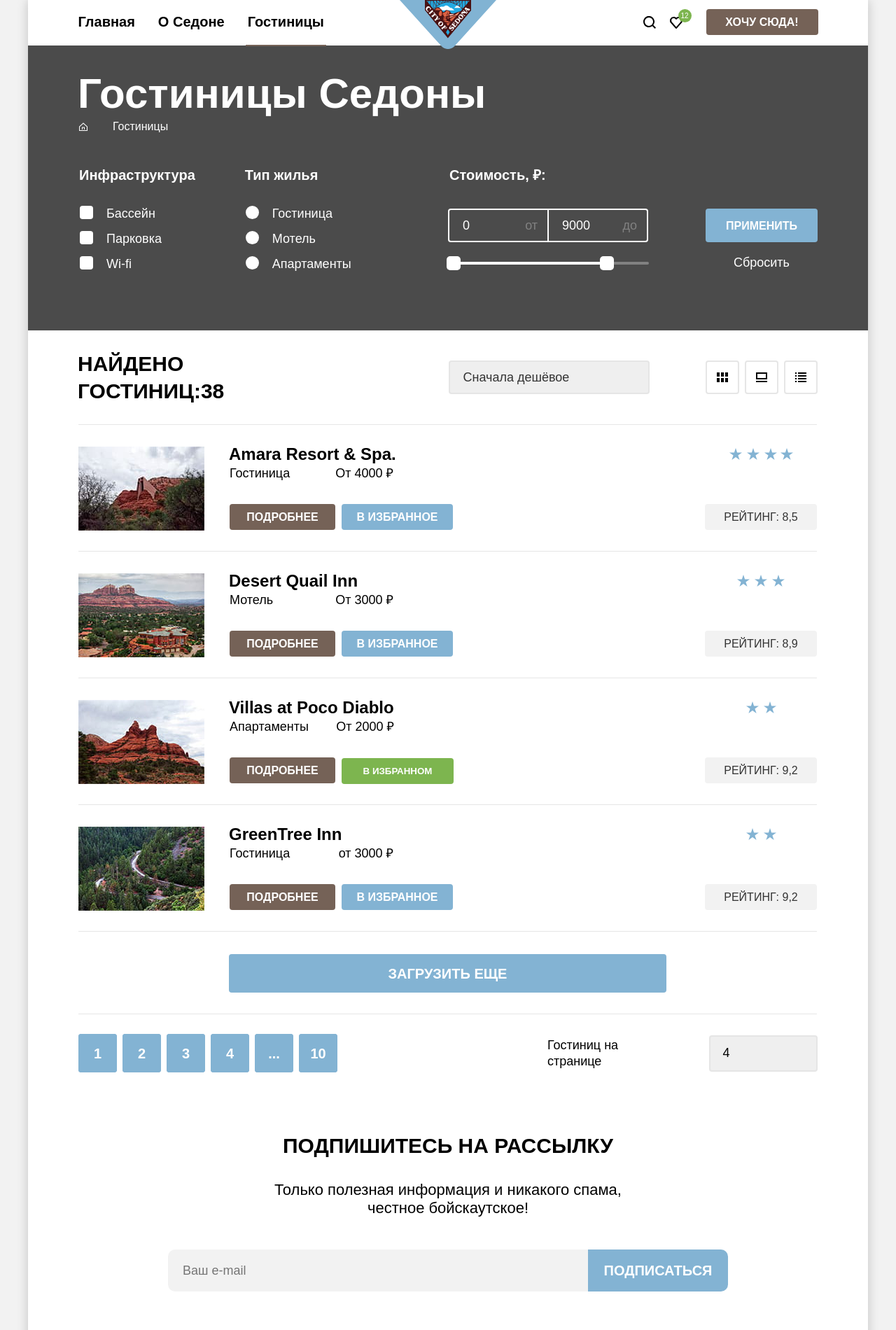
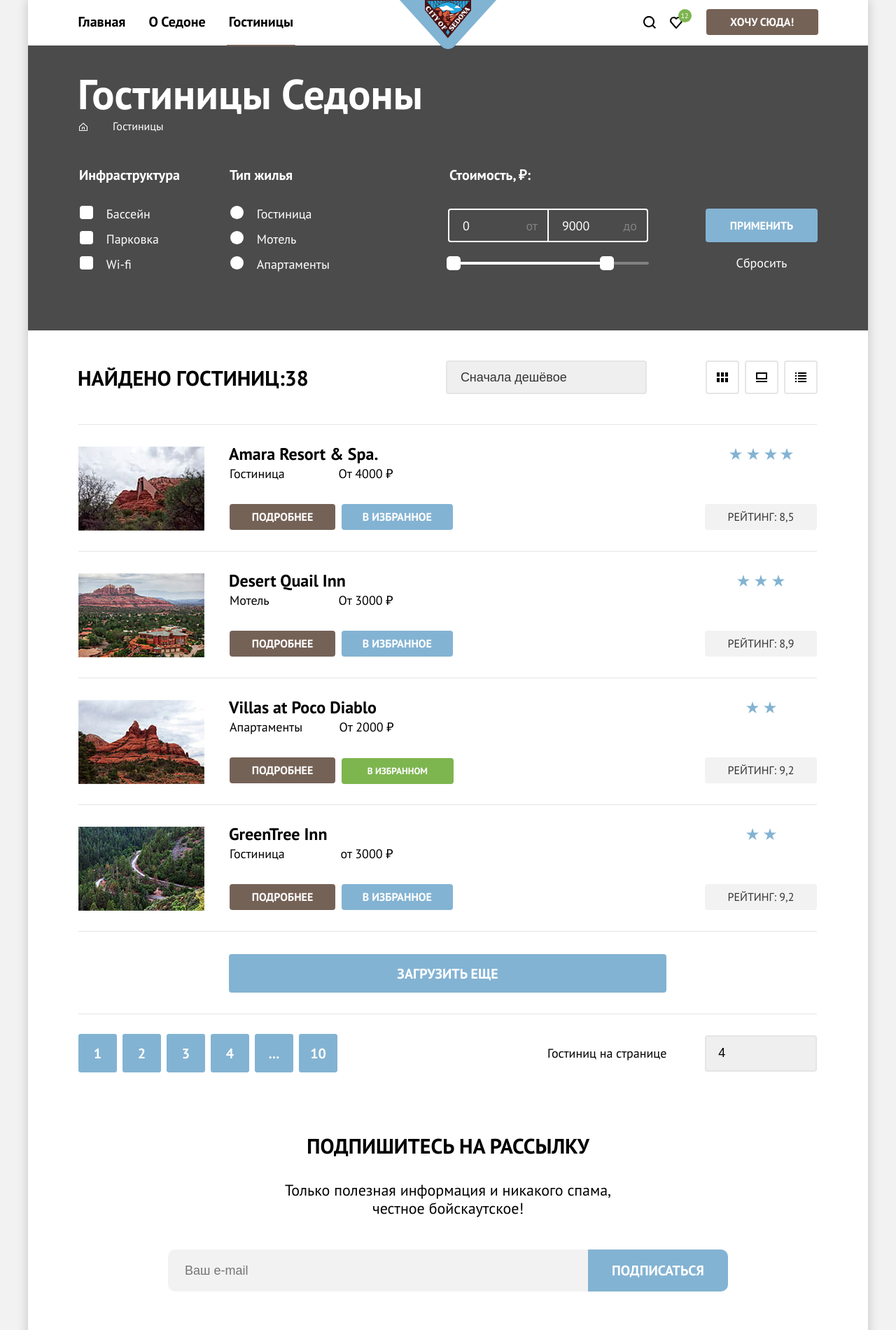
Before and after one commit to OksanaAzarnova/1873103-sedona-32, a plain HTML site: page сatalog.html in a window 1280 px wide. Shown: the top 1900 px of the page at 70% size. Drawn offline with Linux system fonts and the light colour scheme.

Commit message:
Седона.  Первые правки

```diff
--- a/styles/style.css
+++ b/styles/style.css
@@ -1,5 +1,5 @@
 @font-face {
-  font-family: "PT sans", sans-serif;
+  font-family: "PT sans";
   font-style: normal;
   font-weight: 400;
   src: url("../fonts/ptsans-400.woff2") format("woff2"),
@@ -8,15 +8,13 @@
 }
 
 @font-face {
-  font-family: "PT sans", sans-serif;
+  font-family: "PT sans";
   font-style: normal;
   font-weight: 700;
   src: url("../fonts/ptsans-700.woff2") format("woff2"),
     url("../fonts/ptsans-700.woff") format("woff");
   font-display: swap;
 }
-
-/*General*/
 
 *,
 *::before,
@@ -99,9 +97,6 @@ body {
   list-style-type: none;
 }
 
-/*Общее конец*/
-
-/*Шапка стили*/
 .page-header {
   justify-content: center;
   display: flex;
@@ -281,9 +276,6 @@ body {
 .like {
   position: relative;
 }
-/*Шапка стили конец!  не трогать!! */
-
-/*поповер*/
 
 .popover {
   display: flex;
@@ -476,9 +468,6 @@ body {
   content: "";
 }
 
-/*Главная страница /главный блок*/
-
-
 .advantages-pic {
   min-height: 100%;
   margin: 0;
@@ -535,7 +524,6 @@ body {
   width: 720px;
 }
 
-/*Главная страница/каталог*/
 .advantage {
   margin: 0;
 }
@@ -775,7 +763,6 @@ body {
   text-transform: uppercase;
 }
 
-/*Главная/блок с формой*/
 .form-container {
   width: 800px;
   margin: 94px 200px;
@@ -916,8 +903,8 @@ body {
   padding-right: 20px;
   padding-top: 2px;
   background: #f2f2f2;
+  border: 3px solid #83b3d300;
   border-radius: 10px 0 0 10px;
-  border: 0;
   width: 600px;
   height: 60px;
   font-size: 18px;
@@ -931,17 +918,13 @@ body {
 }
 
 .field:focus {
-  width: 559px;
-  height: 60px;
   background: #e6e6e6;
   border: 3px solid #83b3d3;
-  outline: none;
 }
 
 .field:active {
   background: #ffffff;
-  outline: 2px solid #000000;
-  border: none;
+  border: 2px solid #000000;
 }
 
 .error {
@@ -990,7 +973,6 @@ body {
 .button-load:active {
   color: rgba(255, 255, 255, 0.3);
 }
-/*footer main*/
 
 .foot-conteiner {
   display: flex;
@@ -1100,9 +1082,6 @@ body {
   border: none;
 }
 
-/*Страница каталога*/
-
-/*Каталог/форма/шапка*/
 .inner-header {
   grid-column-start: 1;
   grid-column-end: 2;
@@ -1207,7 +1186,6 @@ body {
 .control-label {
   line-height: 23px;
 }
-/*Чекбоксы*/
 
 .control {
   margin-bottom: 13px;
@@ -1280,7 +1258,6 @@ body {
   appearance: none;
 }
 
-/*Рэндж слайдер*/
 .range-scale {
   width: 287px;
   position: relative;
@@ -1325,7 +1302,7 @@ body {
   top: -8px;
   right: -10px;
 }
-/*Поля ввода макс и мин цены*/
+
 .range-wrapper-inputs {
   margin-bottom: 28px;
   margin-top: 4px;
@@ -1430,7 +1407,6 @@ body {
   margin: 0;
 }
 
-/*саtalog header*/
 .filter-group {
   margin: 0;
   border: 0;
@@ -1471,7 +1447,6 @@ body {
   height: 48px;
 }
 
-/*catalog*/
 .sorting {
   display: flex;
   justify-content: space-between;
@@ -1587,7 +1562,7 @@ body {
 .product-card-title {
   margin-top: -15px;
   margin-left: -16px;
-  display: grid;
+  display: inline-flex;
   padding: 10px 16px 10px 15px;
   min-height: 51px;
   font-weight: bold;
@@ -1628,7 +1603,6 @@ body {
   line-height: 21px;
   text-transform: uppercase;
 }
-/*catalog button*/
 
 .product-card-link {
   display: grid;
@@ -1764,13 +1738,6 @@ body {
   color: rgba(255, 255, 255, 0.3);
   border: none;
 }
-/*.pagination-link:visited{
-  background-color: rgba(242, 242, 242, 1);
-  color:rgba(0, 0, 0, 1);
-  border:none;
-}*/
-
-/*catalod form*/
 
 .load {
   padding: 0;
@@ -1904,8 +1871,6 @@ body {
   color: rgba(255, 255, 255, 0.3);
   border: none;
 }
-
-/*Модальное окно*/
 
 .modal-container {
   display: flex;
@@ -2063,6 +2028,7 @@ body {
 }
 
 .modal-field {
+  outline: 3px solid #83b3d300;
   background: #f2f2f2;
   border-radius: 4px;
   border: none;
@@ -2082,8 +2048,7 @@ body {
 }
 
 .modal-field:active {
-  border: 2px solid #000000;
-  outline: none;
+  outline: 2px solid #000000;
 }
 
 .field-group-buttton {
```
